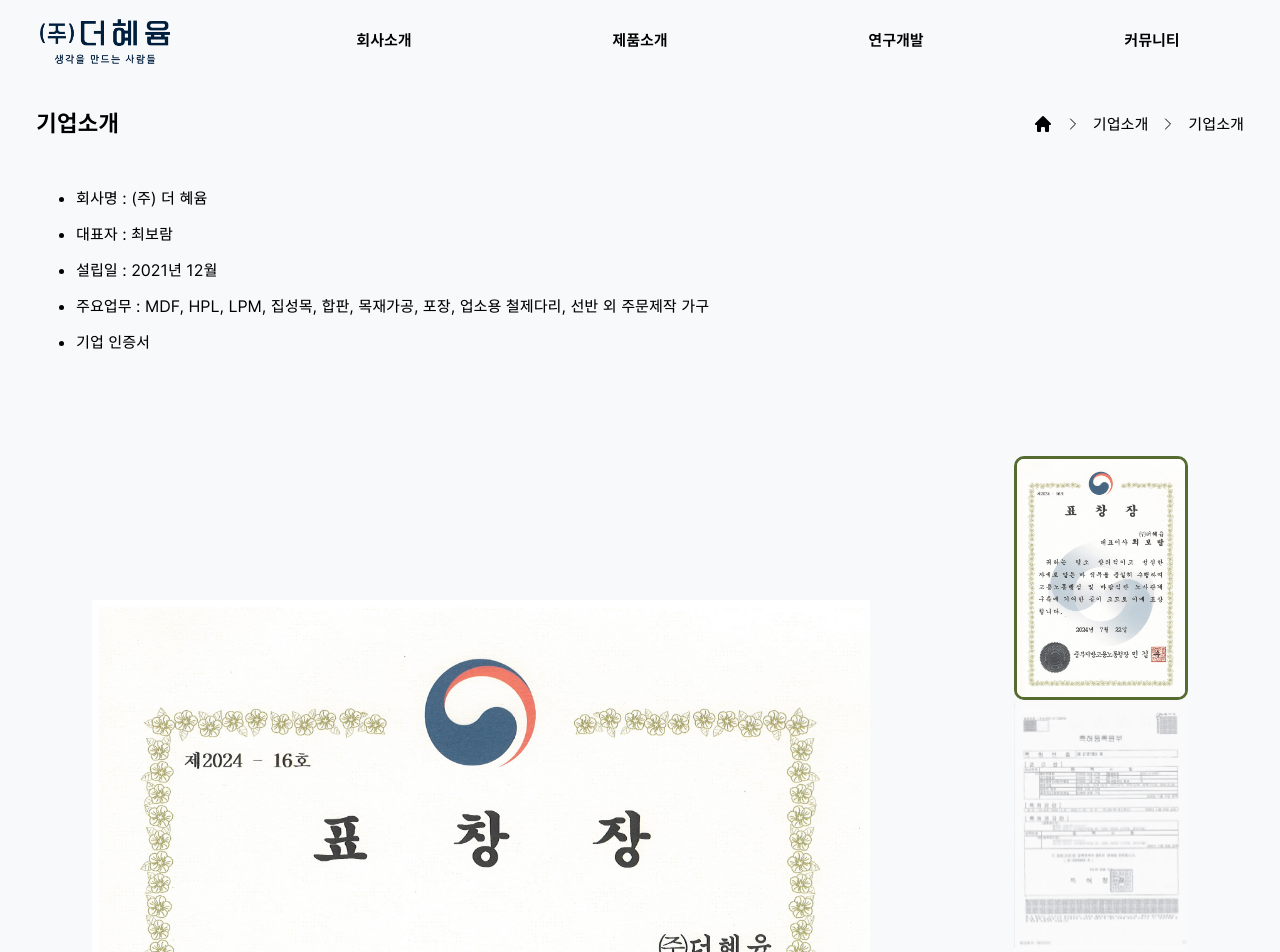
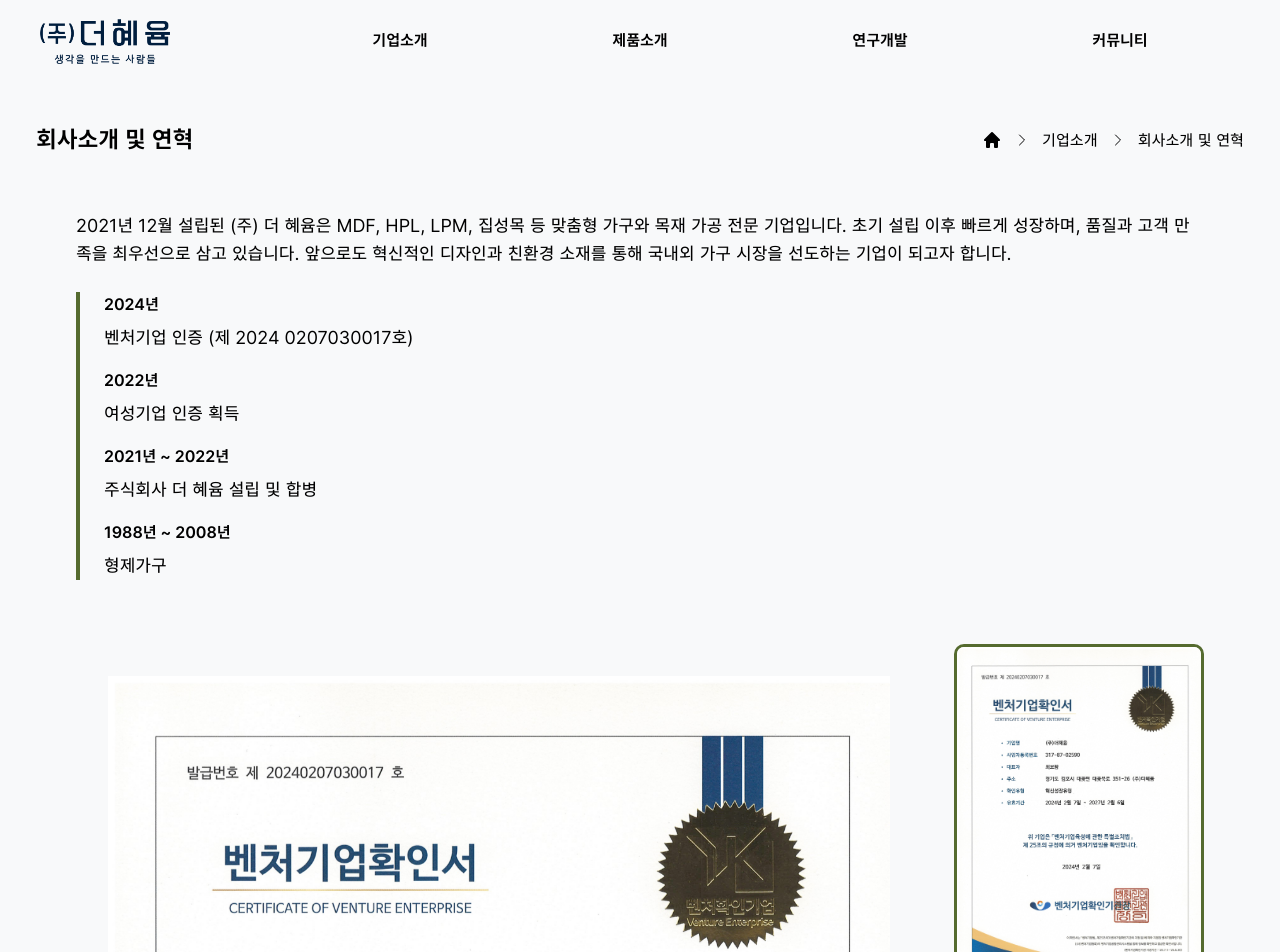
Before and after one commit to bonnyis/theHyeYum, a React (Vite) app in the folder theHyeyum/: page /info in a window 1280 px wide. Shown: the top 952 px of the page. Built offline with nearby package versions, Linux system fonts and the light colour scheme.

Commit message:
메뉴퍼블구조 및 기업소개 변경

```diff
--- a/theHyeyum/src/App.jsx
+++ b/theHyeyum/src/App.jsx
@@ -24,9 +24,9 @@
   }
   return (
     <div className="bg-defaultColor" >
-    <div className="w-screen md:w-auto mx-auto font-Interop max-w-screen-xl font-normal relative" onClick={(event) => outsideMenu(event)}>
+    <div className="w-screen font-Interop font-normal relative" onClick={(event) => outsideMenu(event)}>
       <Header />
-        <section className="px-9 min-h-lvh">
+        <section className="max-w-screen-xl mx-auto px-9 min-h-lvh">
           {/*  main에선 서브헤더 안보이게 설정 */}
           {
               pathname !== '/'  ?<SubHeader /> :''
--- a/theHyeyum/src/assets/css/dev.css
+++ b/theHyeyum/src/assets/css/dev.css
@@ -1,5 +1,8 @@
 html {
   background-color: #f8f9fa;
+}
+#root {
+ font-size: 16px;
 }
 .sub {
   display: none;
@@ -10,7 +13,7 @@
 }
 .subnav > ul {
   text-align: center;
-  width: 25%;
+  /* width: 25%; */
 }
 .subnav > ul li > a:hover {
   text-decoration: underline #d7ccc8 2.5px;
@@ -103,3 +106,51 @@
 .left-79 {
   left: -329px;
 }
+
+.w-1200 {
+  width: 1200px;
+}
+.left-30 {
+  left: 31.3%;
+}
+.menu2 > li > a {
+  color: #fff;
+  font-weight: 400;
+}
+.leading {
+  line-height: 4rem;
+}
+.menu-item{
+  position: relative;
+  display: inline-block;
+  height: 50px;
+  color: black; /* 텍스트 색상 */
+  text-decoration: none; /* 밑줄 제거 */
+  /* padding-bottom: 4px; 선이랑 약간 거리 주기 */
+}
+.menu-item::after {
+  content: '';
+  position: absolute;
+  left: 0;
+  bottom: 0;
+  width: 0;
+  height: 1px; /* 선 두께 */
+  background-color: #ff6600; /* 포인트 컬러 */
+  transition: width 0.3s ease; /* 부드러운 애니메이션 */
+}
+
+.menu-item:hover::after {
+  width: 100%; /* hover 시 선이 가득 차도록 */
+}
+.menu2, .bg-div {
+  transform-origin: top;
+  transform: scaleY(0);
+  transition: transform 0.3s ease-in-out;
+}
+
+.menu2.show, .bg-div.show {
+  transform: scaleY(1);
+}
+.height-20 {
+  height: 220px;
+}
--- a/theHyeyum/src/components/common/Footer.jsx
+++ b/theHyeyum/src/components/common/Footer.jsx
@@ -4,7 +4,7 @@
     <footer className="border-t border-t-logoColor bg-logoColor">
       <div className="max-w-screen-xl mx-auto">
         <div className="flex text-gray py-9">
-           <div className="md:w-2/5 w-full flex justify-center">
+           <div className="lg:w-2/5 w-1/4 flex justify-center">
               <img src={footerLogo} alt="blackLogo" className="w-32 opacity-50" />
             </div>
             <div className="">
--- a/theHyeyum/src/components/common/Header.jsx
+++ b/theHyeyum/src/components/common/Header.jsx
@@ -33,8 +33,9 @@
   }
   //TODO:left-79조정필요
   return(
+
     <div className={`bg-logoColor text-defaultColor absolute right-0 top-0 h-full p-5 rounded-l-lg z-50`}>
-      <div className="flex flex-col items-end mr-2 mt-2" onClick={()=> setViewMbMenu(!visualMbMenu)}>
+      <div className="flex items-center" onClick={()=> setViewMbMenu(!visualMbMenu)}>
         <div className="w-6 h-1 mb-1 transition-all
         rotate-45 translate-y-2 bg-defaultColor right-0"></div>
         <div className={"w-6 h-1 bg-white mb-1 opacity-0 bg-defaultColor right-0"}></div>
@@ -45,11 +46,11 @@
             menuList && menuList?.map((section,indx)=> (
               <ul key={`menu + ${indx +1}`}>
                 <li className="hover:animate-color">
-                 <p className="font-bold border-b-2 border-b-gray"> {section.mainName}</p>
+                 <p className="font-bold border-b-2 border-b-gray py-2"> {section.mainName}</p>
                 <ul className="ml-5 my-2">
                 {
                   section.list?.map(link => (
-                    <li key={link.path} className="py-2"><Link to={link.path}>{link.name}</Link></li>
+                    <li key={link.path} className="py-2"><Link className="menu-item" to={link.path}>{link.name}</Link></li>
                   ))
                 }
               </ul>
@@ -93,43 +94,38 @@
   }
   return (
     <>
-    <div className={`h-20 w-full flex justify-between items-center mainnav mb-3 ${isMobile ? 'shadow-sm' : ''}`} onClick={(e)=> outside(e)}>
-      <div className="md:pl-10 pl-5 md:w-1/5 w-36 text-center">
+    <div className={`h-20 w-auto custom:w-[1200px] mx-auto flex justify-between xl:justify-center items-center mainnav mb-3 ${isMobile ? 'shadow-sm' : ''}`} onClick={(e)=> outside(e)}>
+      <div className="md:w-1/5 w-36 text-center pl-8 xl:pl-0 lg:pl-1">
       <Link to={'/'}>
         <img src={logoImg} alt="더혜윰" className="h-12"/>
         </Link>
       </div>
     {
        deviceType === 'MOBILE' ?  <MbHeader /> :
-       <ul className="w-4/5 flex md:mt-0 mt-5 items-center relative text-center h-auto real font-semibold cursor-pointer">
+       <ul className="w-4/5 flex items-center text-center h-auto cursor-pointer">
       {
-        titleMenu?.map(item => (
-          <li key={item.main} onClick={()=> setViewPcMenu(!visualPcMenu)} className={'w-1/4'}>{item.name}</li>
+        menuList?.map(item => (
+          <li key={item.main} onClick={()=> setViewPcMenu(!visualPcMenu)} className={'w-1/4 font-semibold relative group'}>
+          <button>{item.mainName}</button>
+
+            <ul className={`menu2 absolute top-14 left-0 w-full bg-logoColor z-50  ${visualPcMenu ? 'show' : ''}`}>
+                {
+                    item.list?.map(link => (
+                      <li key={link.path} className="h-16 text-center leading"><Link className="menu-item" to={link.path}>{link.name}</Link></li>
+                    ))
+                }
+            </ul>
+
+
+          </li>
         ))
       }
       </ul>
     }
     </div>
     {
-      isMobile && visualMbMenu ?  <MbHeaderMenu />:
-      <div className={`${visualPcMenu ? 'block': 'none'}`}>
-        <div className={`bg-logoColor h-56 absolute top-20 w-screen lg:left-0 left-79 z-50`}></div>
-        <div className={`sub absolute w-4/5 h-56 z-50 top-20 right-0 ${visualPcMenu ? 'block': 'none'}`}>
-        <div className="subnav flex rounded-b-md" style={{color: '#fff'}}>
-          {
-            menuList?.map((section,indx)=> (
-              <ul key={`menu + ${indx +1}`}>
-                {
-                  section.list?.map(link => (
-                    <li key={link.path}><Link to={link.path}>{link.name}</Link></li>
-                  ))
-                }
-              </ul>
-            ))
-          }
-          </div>
-        </div>
-      </div>
+      isMobile && visualMbMenu ? <MbHeaderMenu /> :
+      <div className={`absolute bg-logoColor w-full height-20 z-10 top-20 bg-div ${visualPcMenu ? 'show': ''}`}></div>
     }
       </>
 
--- a/theHyeyum/src/components/common/SubHeader.jsx
+++ b/theHyeyum/src/components/common/SubHeader.jsx
@@ -12,7 +12,7 @@
             case '/notice':
                 return setTitle('공지사항')
             case '/info':
-                return setTitle('기업소개')
+                return setTitle('회사소개 및 연혁')
             case '/greetings':
                 return setTitle('CEO 인사말')
             case '/history':
@@ -43,8 +43,8 @@
     <>
         {
             pathname ?
-            <div className="h-12">
-                <div className="flex justify-between py-4">
+            <div className="h-20">
+                <div className="flex justify-between py-8">
                 <h2 className="font-semibold text-2xl "> {title} </h2>
 
 
--- a/theHyeyum/src/utils/menuList.js
+++ b/theHyeyum/src/utils/menuList.js
@@ -3,8 +3,8 @@
       mainPath: 'info',
       list: [
         {name: 'CEO 인사말', path: '/greetings'},
-        {name: '기업소개', path: '/info'},
-        {name: '연혁', path: '/history'},
+        {name: '회사소개 및 연혁', path: '/info'},
+        // {name: '연혁', path: '/history'},
         {name: '오시는길', path: '/direction'},
       ]
     },
--- a/theHyeyum/src/views/infomation/Infomation.jsx
+++ b/theHyeyum/src/views/infomation/Infomation.jsx
@@ -1,49 +1,60 @@
-import {useState} from 'react'
-import { Swiper, SwiperSlide  } from 'swiper/react'
-import { Navigation, Pagination, EffectFade, Thumbs, FreeMode  } from 'swiper/modules';
+import { useState } from 'react';
+import { Swiper, SwiperSlide } from 'swiper/react';
+import { Navigation, Pagination, EffectFade, Thumbs, FreeMode } from 'swiper/modules';
 import 'swiper/css';
-import 'swiper/css/navigation'
+import 'swiper/css/navigation';
 import 'swiper/css/pagination';
 import 'swiper/css/effect-fade';
-import certify1 from "@img/certification_4.jpg"
-import certify2 from "@img/certification_2.jpg"
-import certify3 from "@img/certification_3.jpg"
-import certify4 from "@img/certification_5.jpg"
+import certify1 from "@img/certification_4.jpg";
+import certify2 from "@img/certification_2.jpg";
+import certify3 from "@img/certification_3.jpg";
+import certify4 from "@img/certification_5.jpg";
+
+const CompanyInfo = () => {
+  const [thumbsSwiper, setThumbsSwiper] = useState(null);
+  const imgSrc = [
+    { alt: 'certify3', src: certify3, idx: `certify-4` },
+    { alt: 'certify1', src: certify1, idx: `certify-1` },
+    { alt: 'certify2', src: certify2, idx: `certify-2` },
+
+    { alt: 'certify4', src: certify4, idx: `certify-5` },
+  ];
 
 
-const Infomation = () => {
-  const [thumbsSwiper, setThumbsSwiper] = useState(null);
-  const imgSrc = [
-    {
-      alt: 'certify1', src: certify1, idx: `certify-1`
-    },
-    {
-      alt: 'certify2', src: certify2, idx: `certify-2`
-    },
-    {
-      alt: 'certify3', src: certify3, idx: `certify-4`
-    },
-    {
-      alt: 'certify4', src: certify4, idx: `certify-5`
-    },
-  ]
-  const onThumb = (event) => {
-    setThumbsSwiper(event);
-    console.log(event)
+  return (
+    <div className="company-info p-10 max-w-7xl mx-auto">
+      {/* 기업소개 + 간단한 비전 / 미션 문구 */}
+      <section className="mb-16">
+        {/* <h2 className="text-3xl font-bold mb-4">(주) 더 혜윰 소개 및 연혁</h2> */}
+        <p className="mb-6 text-xl md:text-lg leading-relaxed text-gray-700">
+          2021년 12월 설립된 (주) 더 혜윰은 MDF, HPL, LPM, 집성목 등 맞춤형 가구와 목재 가공 전문 기업입니다.
+          초기 설립 이후 빠르게 성장하며, 품질과 고객 만족을 최우선으로 삼고 있습니다.
+          앞으로도 혁신적인 디자인과 친환경 소재를 통해 국내외 가구 시장을 선도하는 기업이 되고자 합니다.
+        </p>
+        {/* 간단한 연혁 요약 */}
+        <div className="border-l-4 border-blue-600 pl-6 space-y-4 border-serveColor">
+          <div>
+            <p className="font-semibold text-blue-600 mb-2">2024년</p>
+            <div className="text-lg">벤처기업 인증 (제 2024 0207030017호)</div>
+          </div>
+          <div>
+            <p className="font-semibold text-blue-600 mb-2">2022년</p>
+            <div className="text-lg">여성기업 인증 획득</div>
+          </div>
+          <div>
+            <p className="font-semibold text-blue-600 mb-2">2021년 ~ 2022년</p>
+            <div className="text-lg">주식회사 더 혜윰 설립 및 합병</div>
+          </div>
+          <div>
+            <p className="font-semibold text-blue-600 mb-2">1988년 ~ 2008년</p>
+            <div className="text-lg">형제가구</div>
+          </div>
+        </div>
+      </section>
 
-  }
-  return (
-    <div className="infomation">
-      <ul className="p-10 list-disc">
-        <li>회사명 : (주) 더 혜윰</li>
-        <li>대표자 : 최보람</li>
-        <li>설립일 : 2021년 12월</li>
-        <li>주요업무 : MDF, HPL, LPM, 집성목, 합판, 목재가공, 포장, 업소용 철제다리, 선반 외 주문제작 가구</li>
-        <li>기업 인증서</li>
-      </ul>
-      <div className="flex justify-between">
-        {/* 좌측 실제 슬라이더 */}
-        <div className="w-3/4 lg:mt-36 mr-4 pr-4">
+      {/* 인증서 슬라이더 */}
+      <section className="flex flex-col lg:flex-row gap-8">
+        <div className="w-full lg:w-3/4">
           <Swiper
             slidesPerView={1}
             thumbs={{ swiper: thumbsSwiper }}
@@ -51,43 +62,38 @@
             effect={'fade'}
             loop={true}
             modules={[Navigation, Pagination, EffectFade, Thumbs, FreeMode]}
-          pagination={{
-            type: 'fraction',
-          }}>
-             {imgSrc.map((val) =>
-
-                <SwiperSlide key={`${val.idx}`} className="text-center">
-                  <div className="lg:p-14"><img src={val.src} alt={val.alt} style={{width: ''}} /></div>
+            pagination={{ type: 'fraction' }}
+          >
+            {imgSrc.map((val) => (
+              <SwiperSlide key={val.idx} className="text-center">
+                <div className="lg:p-8">
+                  <img src={val.src} alt={val.alt} className="mx-auto" />
+                </div>
               </SwiperSlide>
-
-              )}
+            ))}
           </Swiper>
         </div>
-        {/* 우측 세로 슬라이드 내역 */}
-        <div className="w-1/4">
-          <div className="lg:p-14">
+
+        <div className="w-full lg:w-1/4">
           <Swiper
-            onSwiper={(event) => onThumb(event)}
-            className="lg:max-1200"
+            onSwiper={(swiper) => setThumbsSwiper(swiper)}
             direction={'vertical'}
             spaceBetween={0}
             slidesPerView={4}
             freeMode={true}
             watchSlidesProgress={true}
-            modules={[FreeMode, Navigation, Thumbs]}>
-              {imgSrc.map((item,idx) =>
-                <SwiperSlide key={`item-${idx+1}`}>
-                  <div className=""><img src={item.src} alt={item.alt} /></div>
+            modules={[FreeMode, Navigation, Thumbs]}
+          >
+            {imgSrc.map((item, idx) => (
+              <SwiperSlide key={`thumb-${idx}`}>
+                <img src={item.src} alt={item.alt} className="cursor-pointer" />
               </SwiperSlide>
-              )}
+            ))}
           </Swiper>
         </div>
+      </section>
+    </div>
+  );
+};
 
-        </div>
-      </div>
-
-    </div>
-  )
-}
-
-export default Infomation
+export default CompanyInfo;
--- a/theHyeyum/tailwind.config.js
+++ b/theHyeyum/tailwind.config.js
@@ -13,6 +13,33 @@
     extend: {
       fontFamily: {
         Interop: ["Interop"]
+      },
+       screens: {
+        'custom': '1200px',
+      },
+      keyframes: {
+        fadeIn:{
+          'from': {
+            height: '0px',
+            opacity: 0,
+            // transform: 'translateY(7px)'
+          },
+          'to': {
+            height: '100%',
+            // transform: 'translateY(-100px)',
+            opacity: 1
+          }
+        },
+        fadeOut: {
+          '0%': {
+            opacity: 1,
+          },
+          '100%': {
+            // transform: 'translateY(-100px)',
+            opacity: 0,
+            transform: "translateY(-10px)",
+          }
+        }
       }
     },
   },
```
Lines whose indentation alone changed are shown as unchanged.
